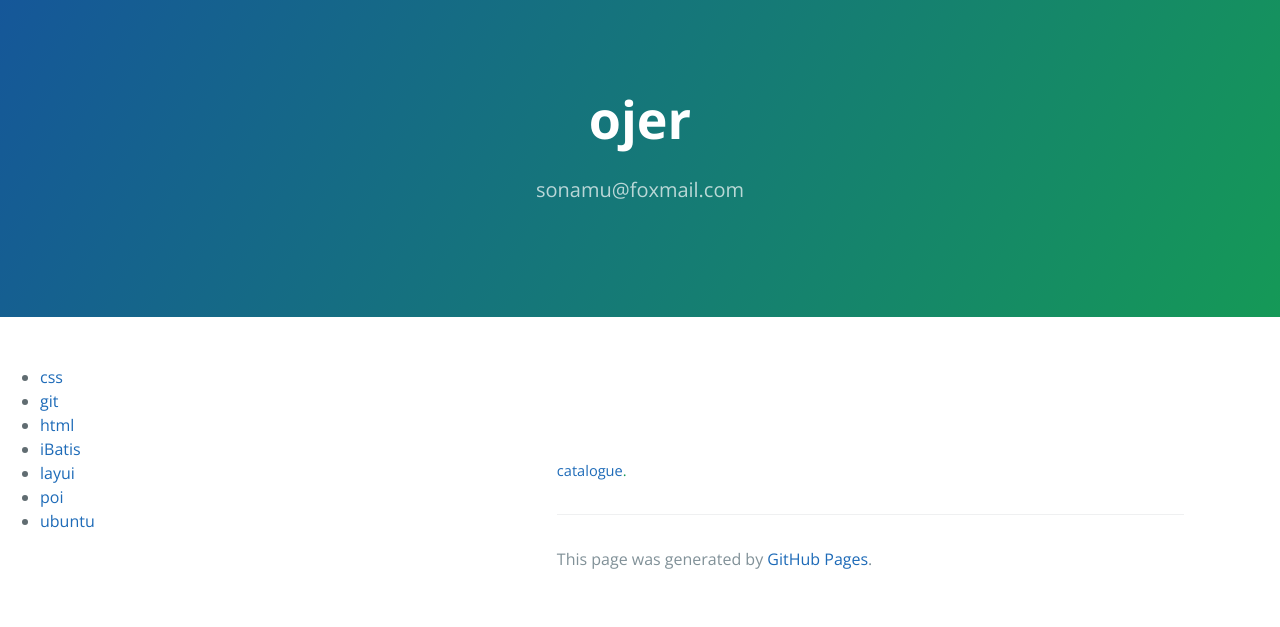
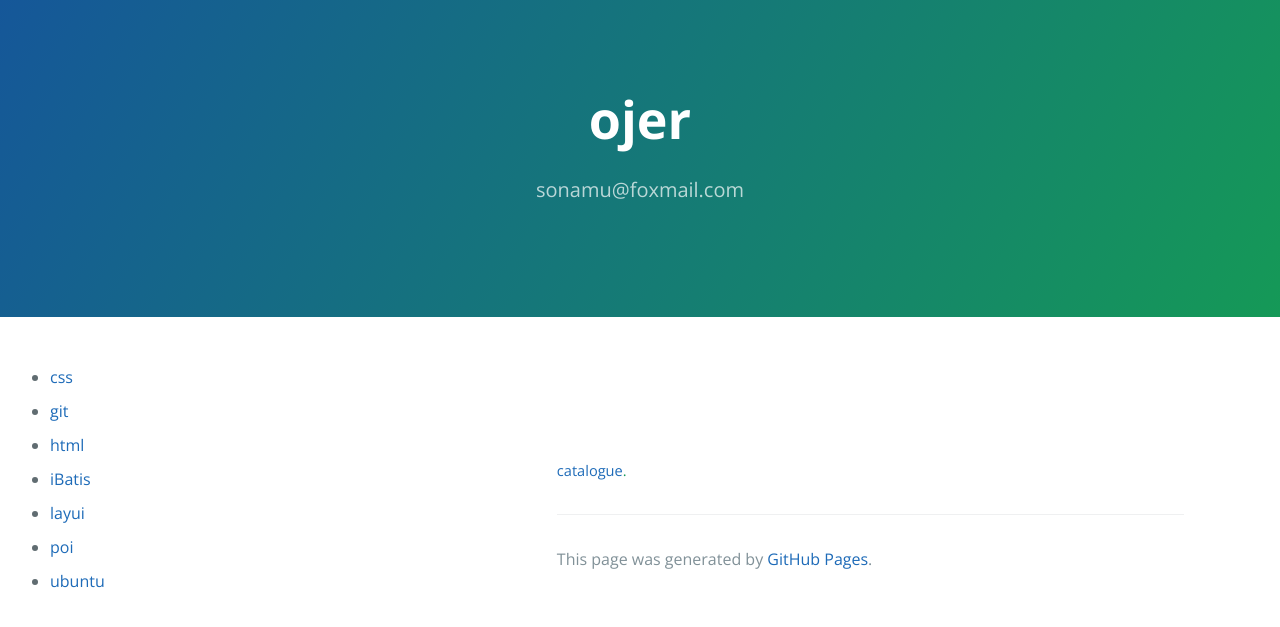
Before and after one commit to ojer/ojer.github.io, a Jekyll site: the page built from index.md, in a window 1280 px wide. Shown: the top 627 px of the page. Built offline with Jekyll 4.4.1, drawn with Linux system fonts in a browser that asks for light colours; our own code applies the rules of GitHub Pages for plain Markdown files.

Commit message:
'update'

```diff
--- a/assets/css/custom_style.css
+++ b/assets/css/custom_style.css
@@ -9,3 +9,7 @@
     margin-top: 2rem;
     width: 24vw;
 }
+
+.site-aside > ul > li {
+    margin: 10px;
+}
```
Also changed, not shown: 1 other file.
